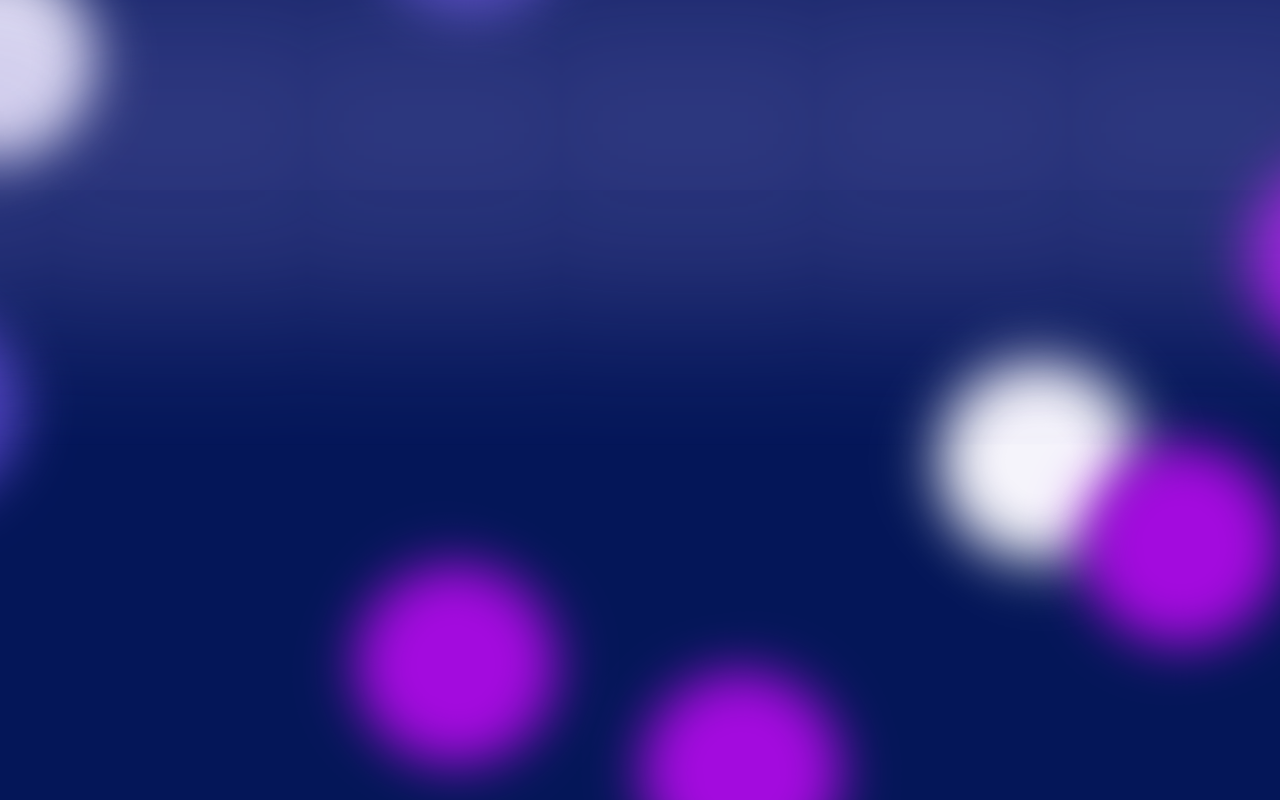
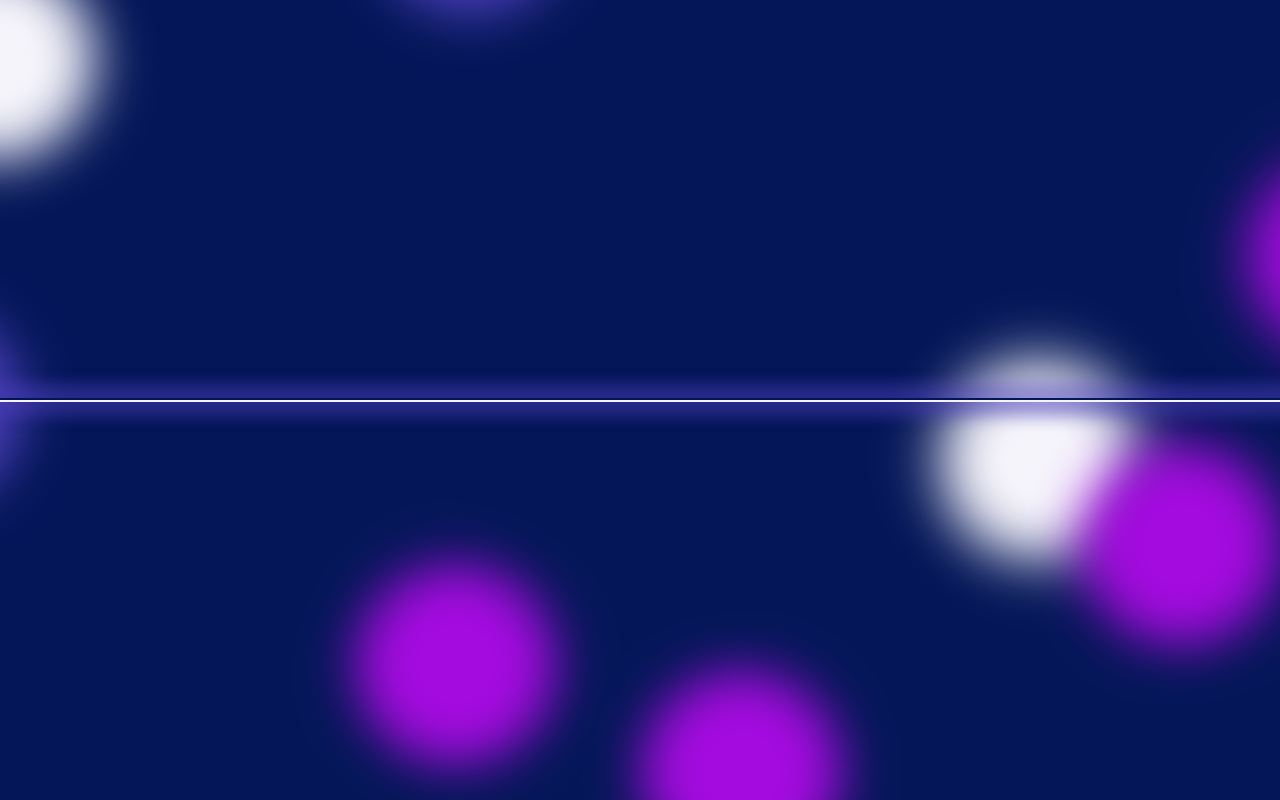
Before and after one commit to mtc-developing/DailyLog, a React (Vite) app in the folder DailyLog/: page / in a window 1280 px wide. Built offline with nearby package versions, Linux system fonts and the light colour scheme; a web font is replaced by a local one.

Commit message:
animation cleanup

```diff
--- a/DailyLog/src/Title/Title.module.css
+++ b/DailyLog/src/Title/Title.module.css
@@ -12,7 +12,7 @@ overflow-y: hidden;
 }
 
 .main-title-container{
-    font-size:2rem;
+    font-size:10vw;
     letter-spacing: 0.4rem;
     position: relative;
     overflow: hidden;
@@ -23,7 +23,7 @@ overflow-y: hidden;
     justify-content: center;
     padding: 2rem;
     border: 1px solid rgb(245, 244, 251);
-    animation: title-container 3.5s ease-in-out forwards;
+    animation: title-container 4s ease-in-out forwards;
     animation-delay: 5s;
 }
 
@@ -49,23 +49,25 @@ overflow-y: hidden;
     45%{
         border: 3px solid rgb(76, 64, 186);
         transform:rotate(-30deg);
-        box-shadow: 0px 0px 5px 5px rgba(245, 244, 251, 0.8);
+        box-shadow: 0px 0px 5px 5px rgba(245, 244, 251, 0.6);
     }
     65%{
-        box-shadow: 0px 0px 500px 500px rgba(245, 244, 251, 0.8);
+        box-shadow: 0px 0px 1000px 1000px rgba(76, 64, 186, 0.8);
         transform: rotate(1080deg);
     }
     75%{
         box-shadow: 0px 0px 10px 10px rgba(76, 64, 186, 0.5);
         border: 2px solid rgb(245, 244, 251);
+        border-top: 2px solid rgb(4, 22, 88);
         transform: rotate(1080deg);
         opacity: 1;
     }
     100%{
         height: 0;
         padding:0;
-        border: 2px solid rgb(4, 22, 88);
-        box-shadow: 0px 100vh 500px 500px rgba(245, 244, 251, 0.5);
+        border: 2px solid rgb(245, 244, 251);
+        border-bottom: 2px solid rgb(4, 22, 88);
+        box-shadow: 0px 100vh 500px 500px rgb(245, 244, 251);
         opacity: 0;
         transform: translateY(-200vh);
     }
```
